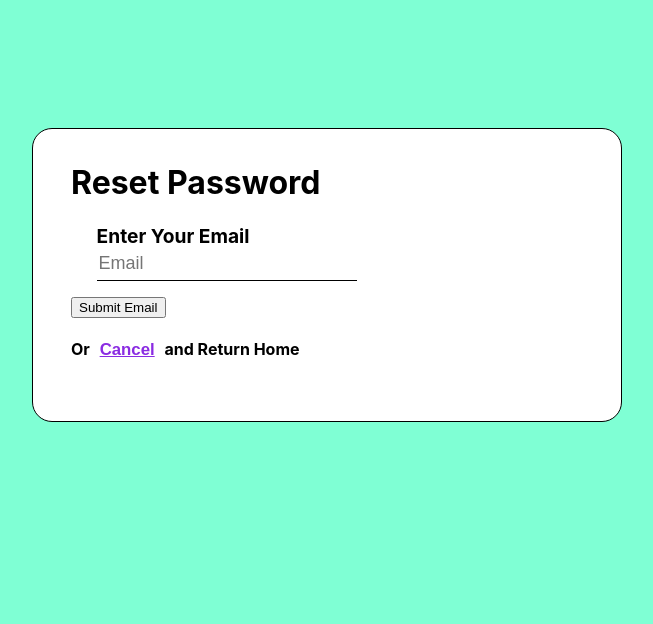
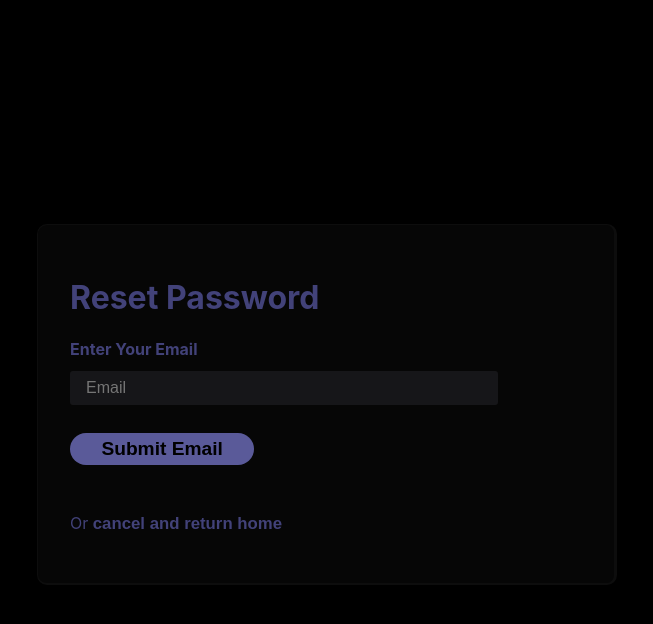
Before and after one commit to GitSeaBass/CinemaEBooking, a React (Create React App) app in the folder Frontend/cinema-ebooking/: page /forgotpassword in a window 1280 px wide. Shown: the top 624 px of the page, without its empty margins (313-966 px from the left). Built offline with nearby package versions, Linux system fonts and the light colour scheme.

Commit message:
design consistency

```diff
--- a/Frontend/cinema-ebooking/src/components/ForgotPasswordPage.css
+++ b/Frontend/cinema-ebooking/src/components/ForgotPasswordPage.css
@@ -1,18 +1,27 @@
-.ForgotPasswordPage-forgot-page {
+.ForgotPasswordPage-forgot-container {
+    width: 100%;
     height: 100vh;
-    width: 100vw;
+
+    background-color: #000000;
+
     overflow: hidden;
-    background-color: aquamarine;
 }
 
-.ForgotPasswordPage-forgot-window {
-    background-color: white;
-    margin: auto;
+.ForgotPasswordPage-forgot-form-container {
     width: 40%;
-    margin-top: 10%;
-    padding: 1% 3% 3% 3%;
-    border: solid black 1px;
-    border-radius: 20px;
+
+    margin: 14rem auto 0;
+    padding: 2rem;
+    border: none;
+    border-top: 1px solid #0d0d0d;
+    border-right: 3px solid #0d0d0d;
+    border-bottom: 2px solid #0d0d0d;
+    border-left: 1px solid #0d0d0d;
+    border-radius: 10px;
+
+    background-color: #0d0d0d7b;
+
+    color: #424279;
 }
 
 .ForgotPasswordPage-forgot-form {
@@ -20,19 +29,24 @@
 }
 
 .ForgotPasswordPage-forgot-form>label {
-    margin-left: 5%;
-    font-size: larger;
+    text-align: left;
+    font-size: 1rem;
     font-weight: bold;
 }
 
-.ForgotPasswordPage-forgot-input {
-    margin-bottom: 3%;
-    margin-left: 5%;
+.ForgotPasswordPage-forgot-form>input {
+    width: 80%;
+    height: 2rem;
+
+    margin: 0.75rem 0;
     border: none;
-    border-bottom: solid black 1px;
-    width: 50%;
-    height: 30px;
-    font-size: large;
+    border-radius: 3px;
+    padding-left: 1rem;
+
+    background-color: #161619;
+
+    font-size: 1rem;
+    color: #767676;
 }
 
 .ForgotPasswordPage-forgot-input:focus {
@@ -61,22 +75,53 @@
     margin-bottom: 5%;
 }
 
-.ForgotPasswordPage-forgot-submit:hover {
-    transition: 0.5s;
+.ForgotPasswordPage-submit-button {
+    width: 36%;
+    height: 32px;
+
+    margin: 1rem 0 2rem;
+    border: none;
+    border-radius: 1.2rem;
+
+    background-color: #5a5a99;
+
+    font-size: 1.2em;
+    font-weight: bold;
+    color: #000000;
+
     cursor: pointer;
-    box-shadow: 5px 5px 2px 1px gray;
+
+    transition: all 300ms ease-in-out 200ms;
+}
+
+.ForgotPasswordPage-submit-button:hover {
+    background-color: #424279;
 }
 
 .ForgotPasswordPage-cancel {
-    font-weight: bold;
+    color: #424279;
+}
+
+.ForgotPasswordPage-cancel>p {
+    margin: 1rem 0;
+}
+
+.ForgotPasswordPage-cancel>button {
+    margin-left: 0;
+    padding-left: 0;
+    border: none;
+
     background-color: transparent;
-    border: none;
-    color: blueviolet;
-    text-decoration: underline;
+
     font-weight: bold;
     font-size: 1.05em;
+
+    cursor: pointer;
+
+    transition: all 300ms ease-in-out 200ms;
 }
 
-.ForgotPasswordPage-cancel:hover {
-    cursor: pointer;
+.ForgotPasswordPage-cancel>button:hover {
+    text-decoration: underline;
+    color: #2c2c56;
 }
--- a/Frontend/cinema-ebooking/src/components/ForgotPasswordPage.js
+++ b/Frontend/cinema-ebooking/src/components/ForgotPasswordPage.js
@@ -67,17 +67,17 @@ function ForgotPasswordPage() {
         navigate('/')
     }
     return (
-        <div className='ForgotPasswordPage-forgot-page'>
-            <div className='ForgotPasswordPage-forgot-window'>
+        <div className='ForgotPasswordPage-forgot-container'>
+            <div className='ForgotPasswordPage-forgot-form-container'>
                 <h1>Reset Password</h1>
 
                 {!validEmail &&
                     <>
                         <form className='ForgotPasswordPage-forgot-form'>
-                    <label>Enter Your Email</label> <br />
-                    <input className='ForgotPasswordPage-forgot-input' placeholder='Email' onChange={addEnteredEmail} required></input><br />
+                            <label>Enter Your Email</label>
+                            <input className='ForgotPasswordPage-forgot-input' placeholder='Email' onChange={addEnteredEmail} required></input>
                         </form>
-                <button onClick={addUser}>Submit Email</button>
+                        <button className='ForgotPasswordPage-submit-button' onClick={addUser}>Submit Email</button>
                     </>
                 }
 
@@ -97,9 +97,9 @@ function ForgotPasswordPage() {
                 }
 
 
-                <h4>
-                    Or <button className='ForgotPasswordPage-cancel' onClick={returnHome}> Cancel</button> and Return Home
-                </h4>
+                <p className='ForgotPasswordPage-cancel'>
+                    Or <button className='ForgotPasswordPage-cancel' onClick={returnHome}> cancel and return home</button>
+                </p>
             </div>
         </div>
     )
```
Lines whose indentation alone changed are shown as unchanged.
